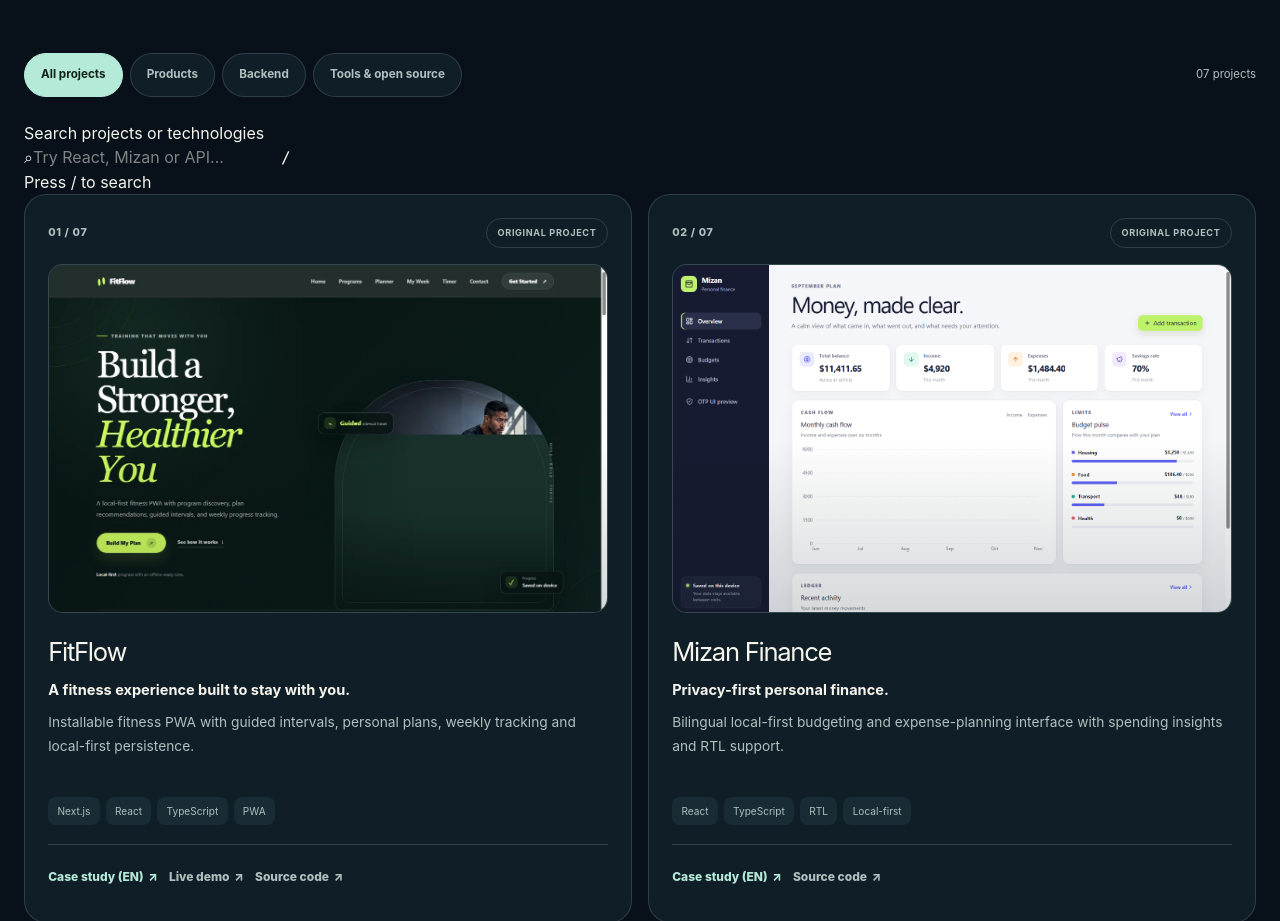
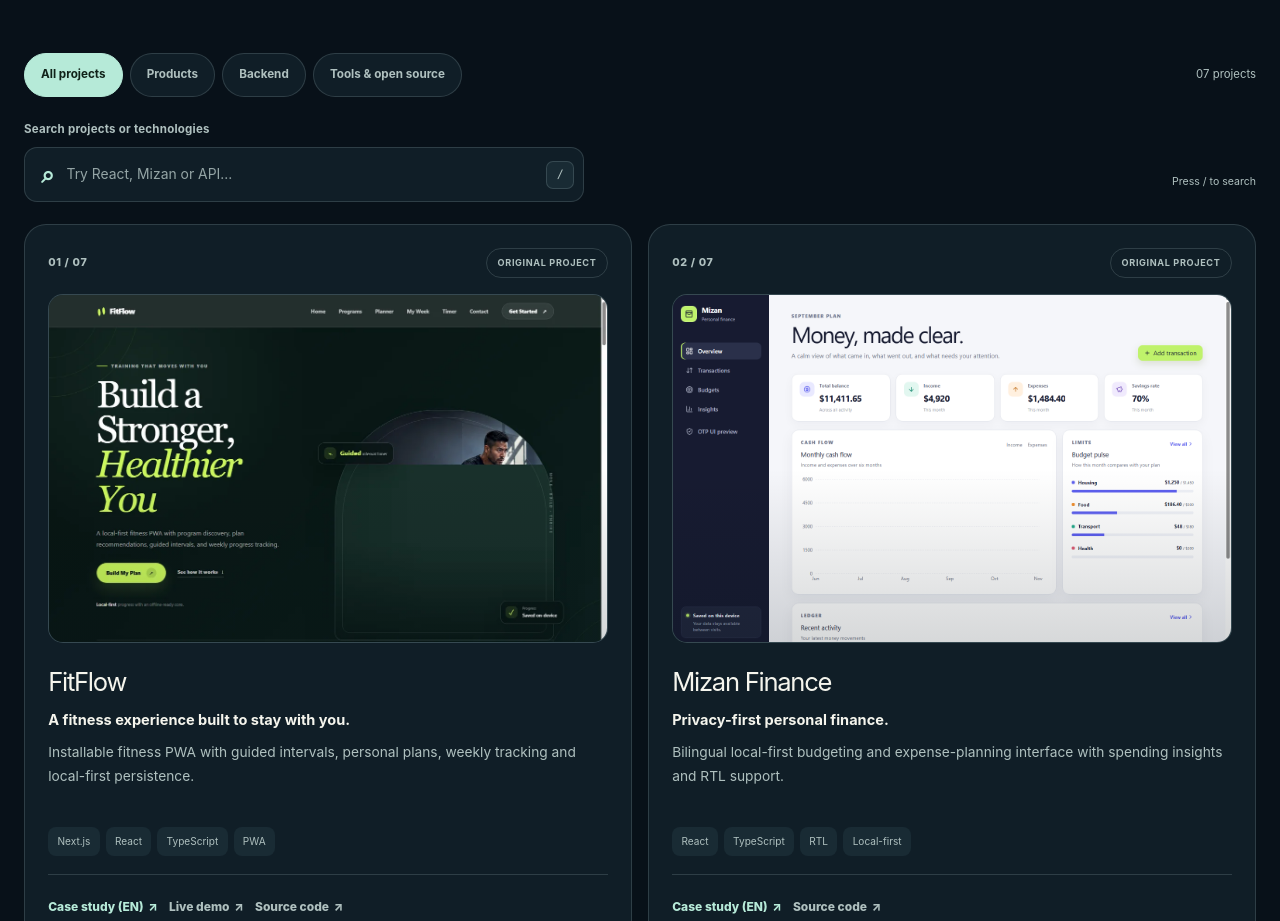
Before and after one commit to rahman-997/portfolio, a Next.js app: page / in a window 1280 px wide. Shown: the part 1365-2286 px from the top of the page. Built offline with nearby package versions, Linux system fonts and the light colour scheme.

Commit message:
style(projects): premium search control, keyboard hint and localized no-results state

```diff
--- a/app/experience/experience.module.css
+++ b/app/experience/experience.module.css
@@ -657,3 +657,134 @@
   .metrics>div span{font-size:.57rem}
   .metrics>a{font-size:.68rem}
 }
+
+
+/* Fast, accessible project discovery for visitors and hiring managers. */
+.projectSearchBar{
+  display:flex;
+  gap:1rem;
+  align-items:end;
+  justify-content:space-between;
+  min-width:0;
+  margin:1rem 0 1.35rem;
+}
+.projectSearchField{
+  min-width:0;
+  width:min(100%,560px);
+}
+.projectSearchField label{
+  display:block;
+  margin-bottom:.55rem;
+  color:var(--muted);
+  font-size:.72rem;
+  font-weight:700;
+  letter-spacing:.02em;
+}
+.projectSearchInput{
+  display:flex;
+  align-items:center;
+  gap:.75rem;
+  width:100%;
+  min-height:52px;
+  padding:.32rem .55rem .32rem 1rem;
+  border:1px solid var(--line);
+  border-radius:13px;
+  background:var(--surface);
+  color:var(--ink);
+  transition:border-color .18s ease,box-shadow .18s ease;
+}
+.projectSearchInput:focus-within{
+  border-color:var(--accent);
+  box-shadow:0 0 0 3px var(--softGlow);
+}
+.projectSearchSymbol{
+  flex:none;
+  color:var(--accent);
+  font-size:1.5rem;
+  font-weight:700;
+  line-height:1;
+}
+.projectSearchInput input{
+  display:block;
+  width:100%;
+  min-width:0;
+  flex:1;
+  padding:.7rem 0;
+  border:0;
+  outline:0;
+  background:transparent;
+  color:var(--ink);
+  font:500 .87rem/1.4 inherit;
+  font-size:.87rem;
+}
+.projectSearchInput input::placeholder{color:var(--muted);opacity:.83}
+.projectSearchInput input::-webkit-search-cancel-button{-webkit-appearance:none;appearance:none}
+.projectSearchInput kbd{
+  display:flex;
+  justify-content:center;
+  align-items:center;
+  min-width:28px;
+  min-height:28px;
+  border:1px solid var(--line);
+  border-radius:7px;
+  background:var(--surface2);
+  color:var(--muted);
+  font-size:.73rem;
+}
+.projectSearchInput button{
+  display:flex;
+  justify-content:center;
+  align-items:center;
+  width:33px;
+  min-height:33px;
+  padding:0;
+  border:1px solid var(--line);
+  border-radius:8px;
+  background:var(--surface2);
+  color:var(--ink);
+  cursor:pointer;
+  font-size:1.3rem;
+}
+.projectSearchInput button:hover{border-color:var(--accent)}
+.projectSearchHint{
+  color:var(--muted);
+  font-size:.66rem;
+  white-space:nowrap;
+  margin-bottom:.8rem;
+}
+.projectEmpty{
+  padding:clamp(2rem,6vw,4rem);
+  text-align:center;
+  border:1px dashed var(--line);
+  border-radius:20px;
+  background:var(--surface);
+}
+.projectEmpty p{
+  max-width:44ch;
+  margin:0 auto 1rem;
+  font-size:.94rem;
+  line-height:1.65;
+  color:var(--muted);
+}
+.projectEmpty button{
+  min-height:46px;
+  padding:.75rem 1.1rem;
+  border-radius:10px;
+  background:var(--accent);
+  border:1px solid var(--accent);
+  color:var(--accentInk);
+  cursor:pointer;
+  font-size:.79rem;
+  font-weight:800;
+}
+.page[dir="rtl"] .projectSearchInput{padding-inline:1rem .55rem}
+@media(max-width:680px){
+  .projectSearchBar{display:block;margin:.85rem 0 1rem}
+  .projectSearchInput{min-height:51px}
+  .projectSearchHint{display:none}
+  .projectSearchField label{font-size:.71rem}
+  .projectEmpty{padding:2rem 1rem}
+}
+@media(prefers-reduced-motion:reduce){
+  .projectSearchInput{transition:none}
+}
```
